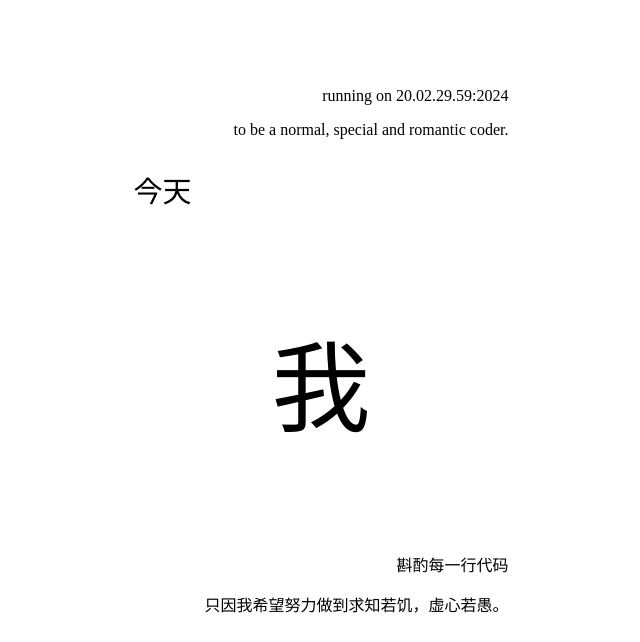
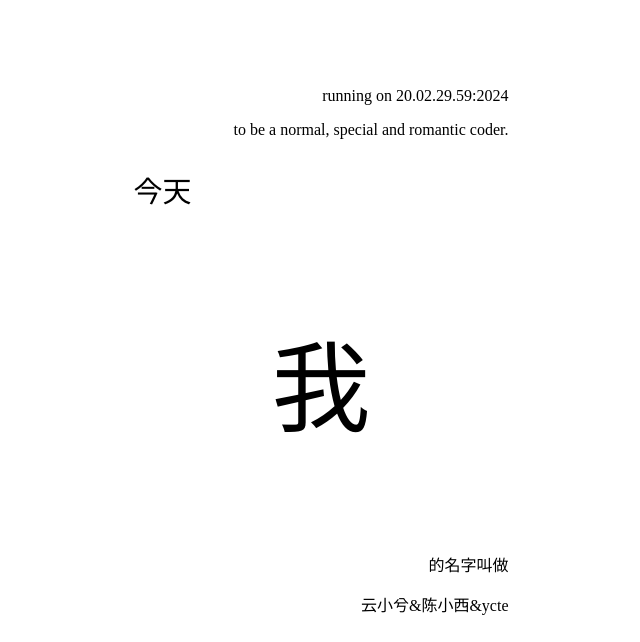
Before and after one commit to ycte/today, a website built with Vite: page src/index.html in a window 1280 px wide. Shown: the part 286-928 px from the top of the page, without its empty margins (319-959 px from the left). Built offline with nearby package versions, Linux system fonts and the light colour scheme.

Commit message:
feat(docs): docs_CN

```diff
--- a/src/index.html
+++ b/src/index.html
@@ -27,10 +27,10 @@
         我<span style='font-size:59px'></span>
       </p>
       <p style='text-align:right;'>
-        斟酌每一行代码
+        的名字叫做
       </p>
       <p style='text-align:right;'>
-        只因我希望努力做到求知若饥，虚心若愚。
+        云小兮&陈小西&ycte
       </p>
     </div>
   </div>
```
Also changed, not shown: docs/README_zh.md, docs/assets/image.png (added).
